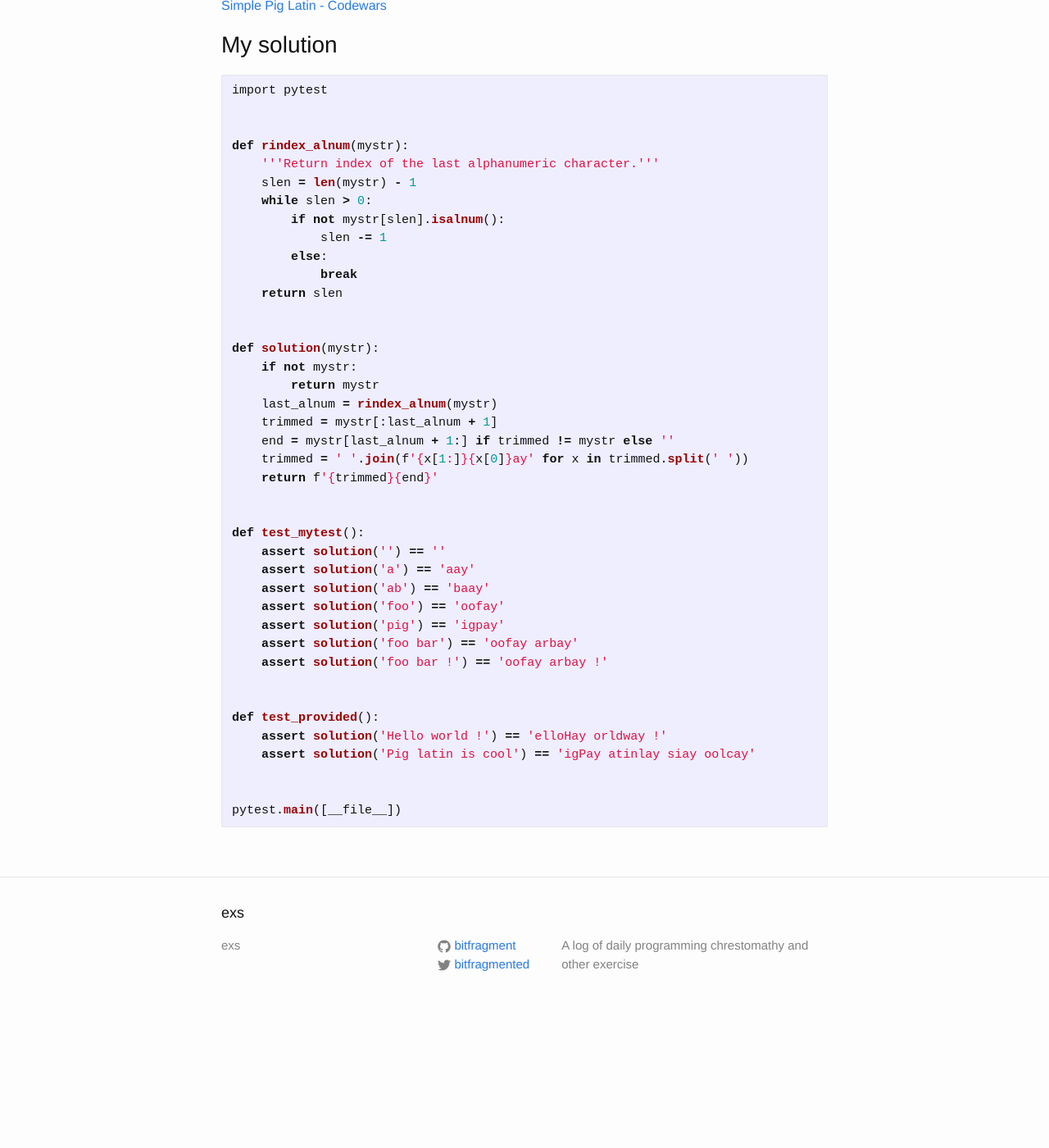
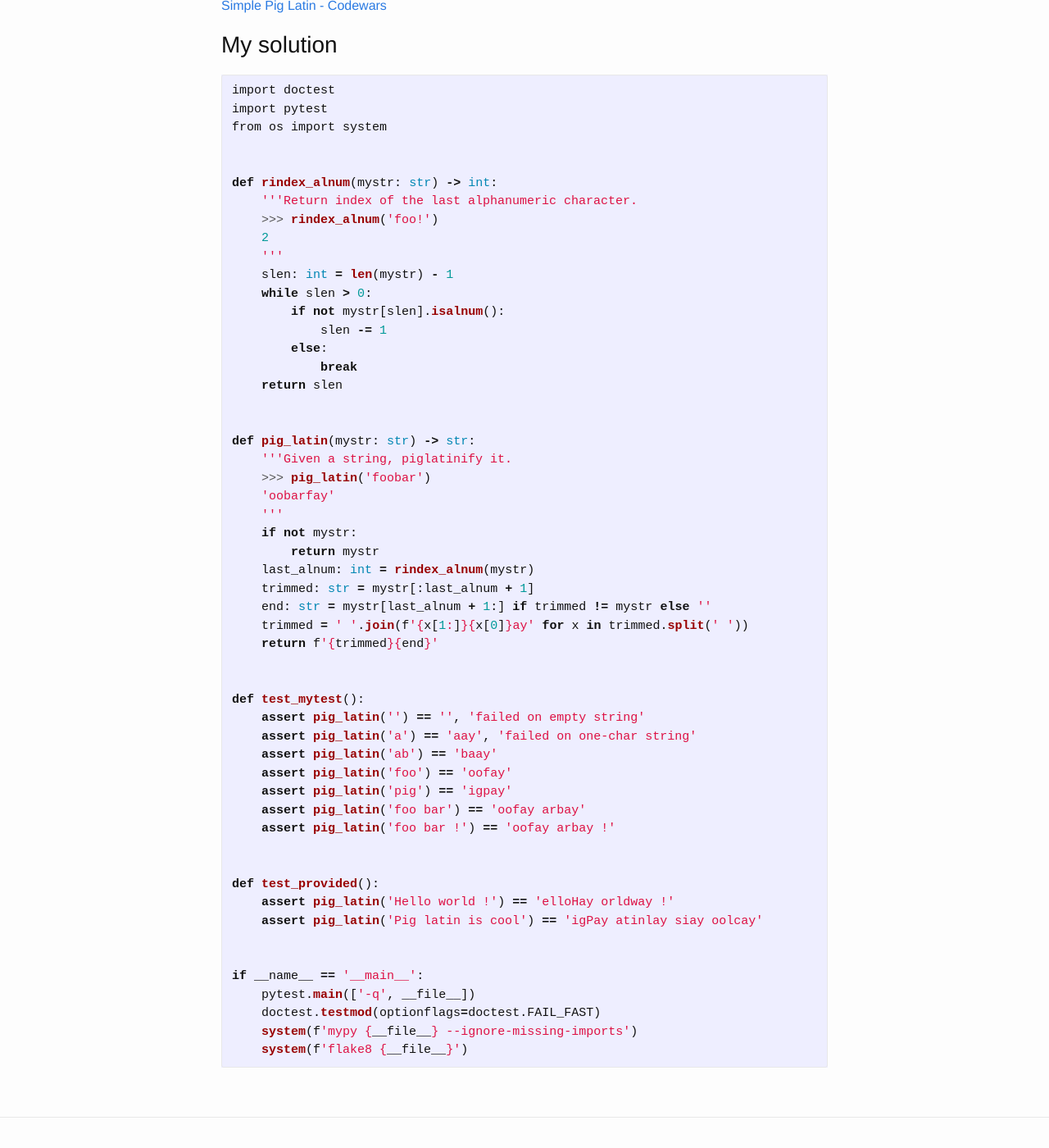
Before and after one commit to bitfragment/exs, a Jekyll site: the page built from _posts/2019-02-03-pig-latin.md, in a window 1280 px wide and 1400 px high, scrolled down 256 px. Shown: the whole window at 82% size. Built offline with Jekyll 4.4.1, drawn with Linux system fonts in a browser that asks for light colours; before the commit the page ends 1503 px from its top, so only the background shows below that.

Commit message:
Edit format

````diff
--- a/_posts/2019-02-03-pig-latin.md
+++ b/_posts/2019-02-03-pig-latin.md
@@ -12,12 +12,17 @@ tags: py
 ## My solution
 
 ```py
+import doctest
 import pytest
+from os import system
 
 
-def rindex_alnum(mystr):
-    '''Return index of the last alphanumeric character.'''
-    slen = len(mystr) - 1
+def rindex_alnum(mystr: str) -> int:
+    '''Return index of the last alphanumeric character.
+    >>> rindex_alnum('foo!')
+    2
+    '''
+    slen: int = len(mystr) - 1
     while slen > 0:
         if not mystr[slen].isalnum():
             slen -= 1
@@ -26,30 +31,38 @@ def rindex_alnum(mystr):
     return slen
 
 
-def solution(mystr):
+def pig_latin(mystr: str) -> str:
+    '''Given a string, piglatinify it.
+    >>> pig_latin('foobar')
+    'oobarfay'
+    '''
     if not mystr:
         return mystr
-    last_alnum = rindex_alnum(mystr)
-    trimmed = mystr[:last_alnum + 1]
-    end = mystr[last_alnum + 1:] if trimmed != mystr else ''
+    last_alnum: int = rindex_alnum(mystr)
+    trimmed: str = mystr[:last_alnum + 1]
+    end: str = mystr[last_alnum + 1:] if trimmed != mystr else ''
     trimmed = ' '.join(f'{x[1:]}{x[0]}ay' for x in trimmed.split(' '))
     return f'{trimmed}{end}'
 
 
 def test_mytest():
-    assert solution('') == ''
-    assert solution('a') == 'aay'
-    assert solution('ab') == 'baay'
-    assert solution('foo') == 'oofay'
-    assert solution('pig') == 'igpay'
-    assert solution('foo bar') == 'oofay arbay'
-    assert solution('foo bar !') == 'oofay arbay !'
+    assert pig_latin('') == '', 'failed on empty string'
+    assert pig_latin('a') == 'aay', 'failed on one-char string'
+    assert pig_latin('ab') == 'baay'
+    assert pig_latin('foo') == 'oofay'
+    assert pig_latin('pig') == 'igpay'
+    assert pig_latin('foo bar') == 'oofay arbay'
+    assert pig_latin('foo bar !') == 'oofay arbay !'
 
 
 def test_provided():
-    assert solution('Hello world !') == 'elloHay orldway !'
-    assert solution('Pig latin is cool') == 'igPay atinlay siay oolcay'
+    assert pig_latin('Hello world !') == 'elloHay orldway !'
+    assert pig_latin('Pig latin is cool') == 'igPay atinlay siay oolcay'
 
 
-pytest.main([__file__])
+if __name__ == '__main__':
+    pytest.main(['-q', __file__])
+    doctest.testmod(optionflags=doctest.FAIL_FAST)
+    system(f'mypy {__file__} --ignore-missing-imports')
+    system(f'flake8 {__file__}')
 ```
````
